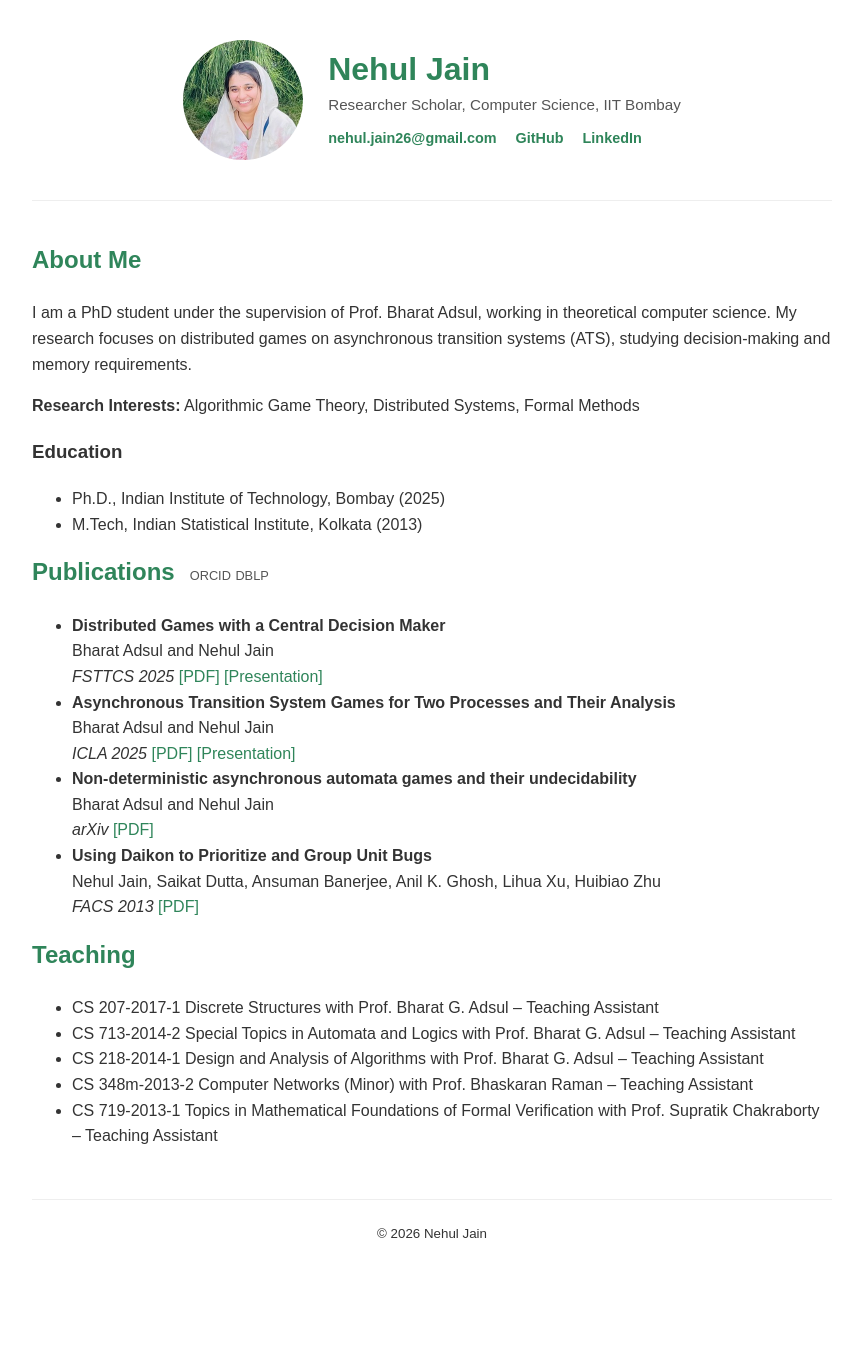
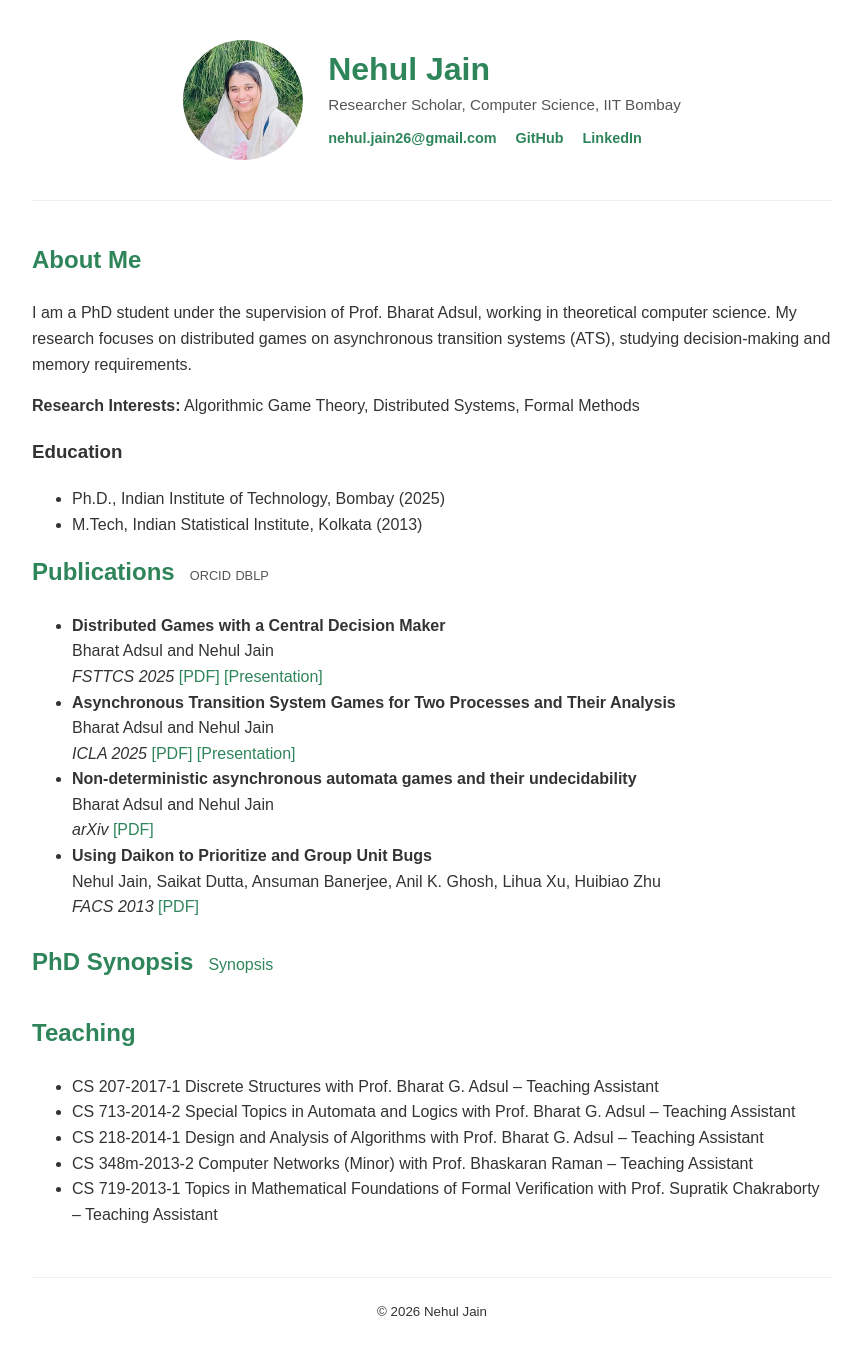
Before and after one commit to nehuljain26/nehuljain26.github.io, a Jekyll site: the page built from index.md, in a window 1280 px wide. Shown: the whole page, without its empty margins (208-1069 px from the left). Built offline with Jekyll 4.4.1, drawn with Linux system fonts in a browser that asks for light colours; before the commit the page ends 1285 px from its top, so only the background shows below that.

Commit message:
added synopsis

```diff
--- a/_includes/publications.html
+++ b/_includes/publications.html
@@ -25,4 +25,10 @@
         </li>
         {% endfor %}
     </ul>
+
+
+    <div class="section-title">
+      <h2>PhD Synopsis</h2>
+      <p><a href="/assets/Synopsis_nehul_jain.pdf" target="_blank">Synopsis</a></p>
+    </div>
 </section>
```
Also changed, not shown: 1 other file.
